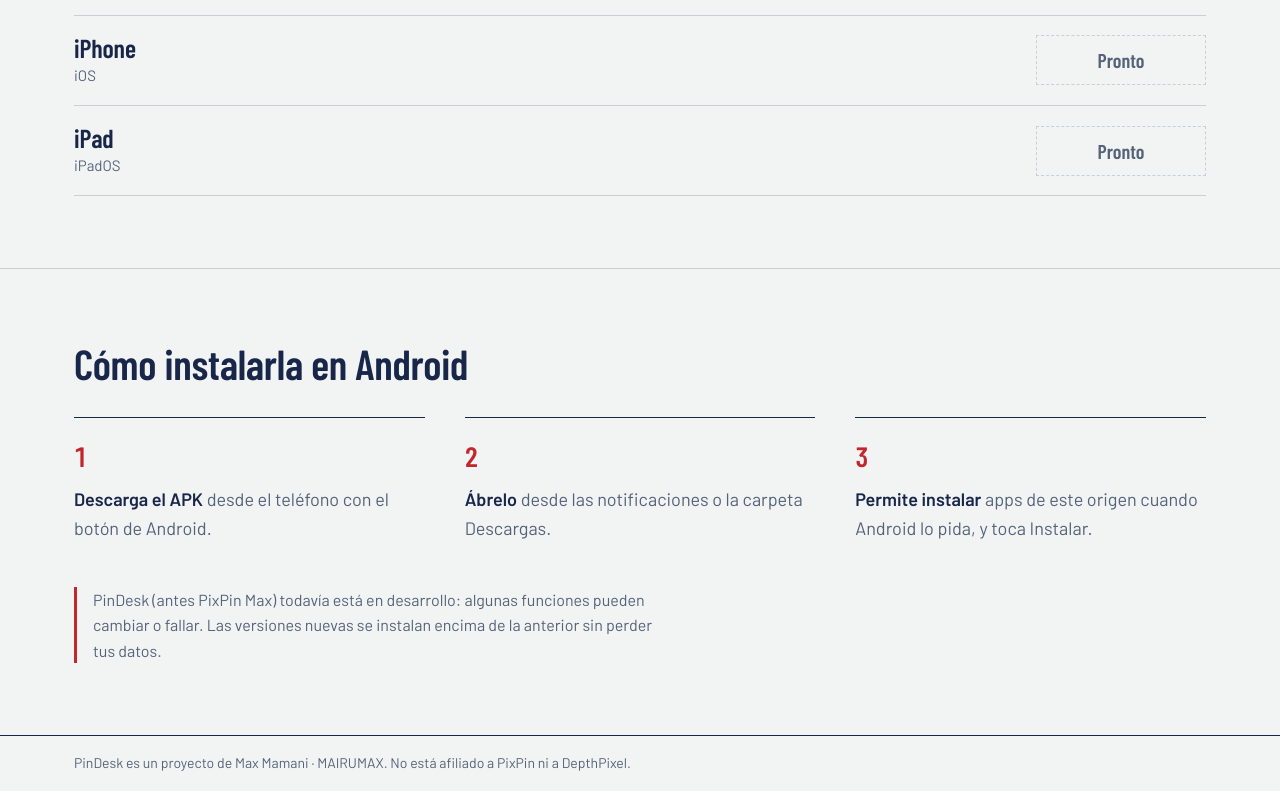
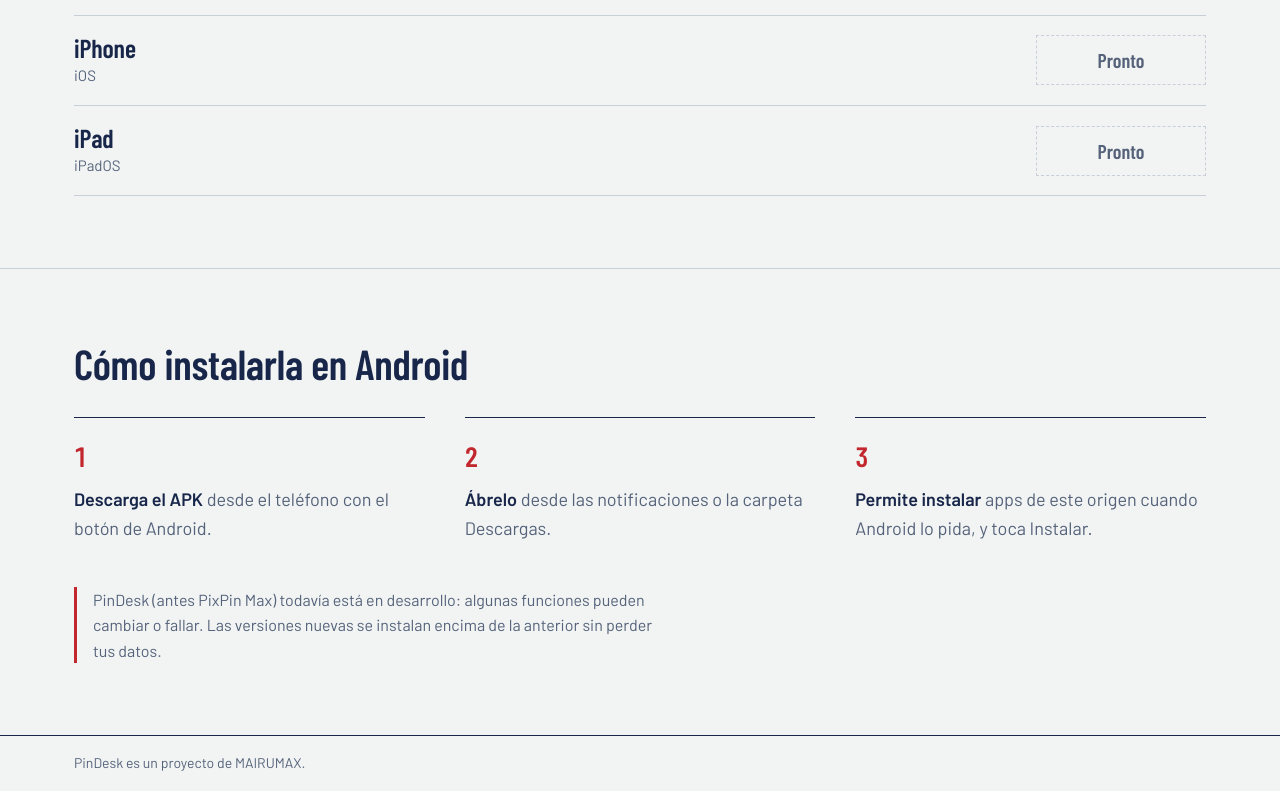
Before and after one commit to 1xmanMAX/1xmanMAX.github.io, a plain HTML site: page pindesk-android.html in a window 1280 px wide. Shown: the part 951-1742 px from the top of the page. Drawn offline with nearby package versions, Linux system fonts and the light colour scheme; no server answers.

Commit message:
Pie: solo «PinDesk es un proyecto de MAIRUMAX»

```diff
--- a/pindesk-android.html
+++ b/pindesk-android.html
@@ -106,7 +106,7 @@
 </main>
 
 <footer class="foot">
-  <p class="wrap">PinDesk es un proyecto de Max Mamani · MAIRUMAX. No está afiliado a PixPin ni a DepthPixel.</p>
+  <p class="wrap">PinDesk es un proyecto de MAIRUMAX.</p>
 </footer>
 
 <script>
```
